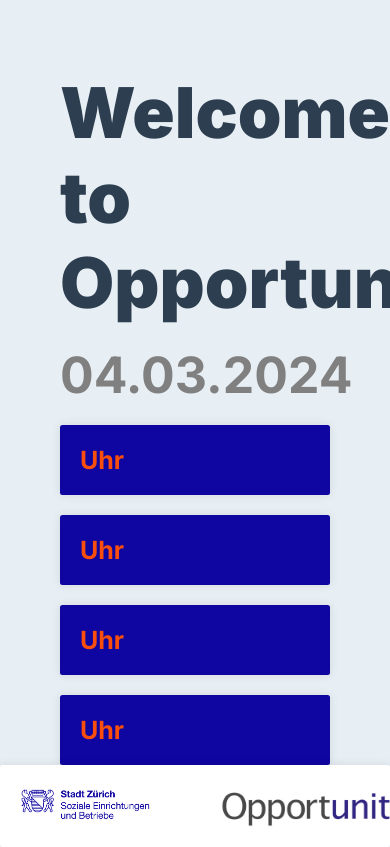
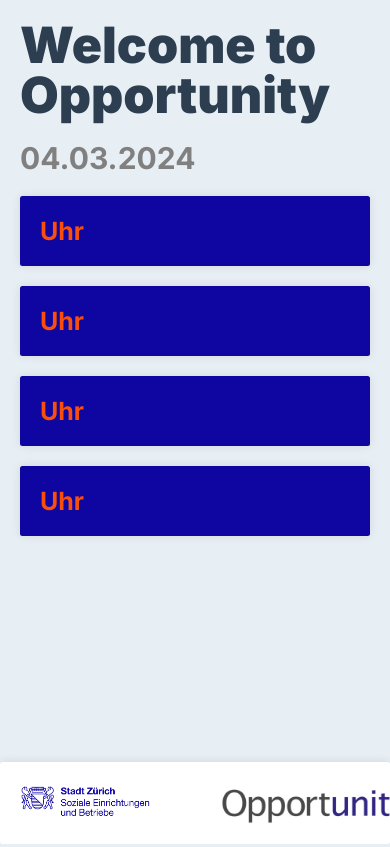
Before and after one commit to melketesfay/VueWelcomeScreen, a Vue app: page / in a window 390 px wide. Shown: the top 847 px of the page. Built offline with nearby package versions, Linux system fonts and the light colour scheme; no server answers.

Commit message:
responsive design

```diff
--- a/src/assets/main.css
+++ b/src/assets/main.css
@@ -5,12 +5,12 @@
   font-family: Arial, Helvetica, sans-serif;
 }
 
-html{
+html {
   font-size: 10px;
   font-family: "Inter", sans-serif;
 }
 
-body{
+body {
   background-color: #E8EFF4;
   height: 100vh;
   width: 100vw;
@@ -21,7 +21,7 @@
 
 }
 
-.container{
+.container {
   display: flex;
   flex-direction: column;
   justify-content: space-between;
@@ -31,7 +31,7 @@
   background-color: #E8EFF4;
 }
 
-#app{
+#app {
   padding: 7rem 6rem 0rem 6rem;
   max-width: 1080px;
   max-height: 1920px;
@@ -48,16 +48,34 @@
   height: fit-content;
   padding: 3rem;
 
-  background-color:  #ffffff;
+  background-color: #ffffff;
 
   border-radius: 0.25rem;
   box-shadow: 0 0 10px rgba(0, 0, 0, 0.1);
 }
-img{
+
+img {
   width: 25rem;
 }
 
-footer{
+footer {
   margin-bottom: 0;
   width: 100%;
 }
+
+
+@media screen and (max-width: 600px) {
+  #app {
+    padding: 2rem;
+  }
+
+  img {
+    width: 10rem;
+  }
+
+  .img-container {
+
+    padding: 2rem 1rem;
+
+  }
+}
--- a/src/views/HomeView.vue
+++ b/src/views/HomeView.vue
@@ -76,4 +76,15 @@
 footer{
   margin-bottom: 0;
 }
+
+@media screen and (max-width: 600px) {
+  h1 {
+    font-size: 5rem;
+    line-height: 5rem;
+  }
+
+  h2{
+    font-size: 3rem;
+  }
+}
 </style>
```
Lines whose indentation alone changed are shown as unchanged.
